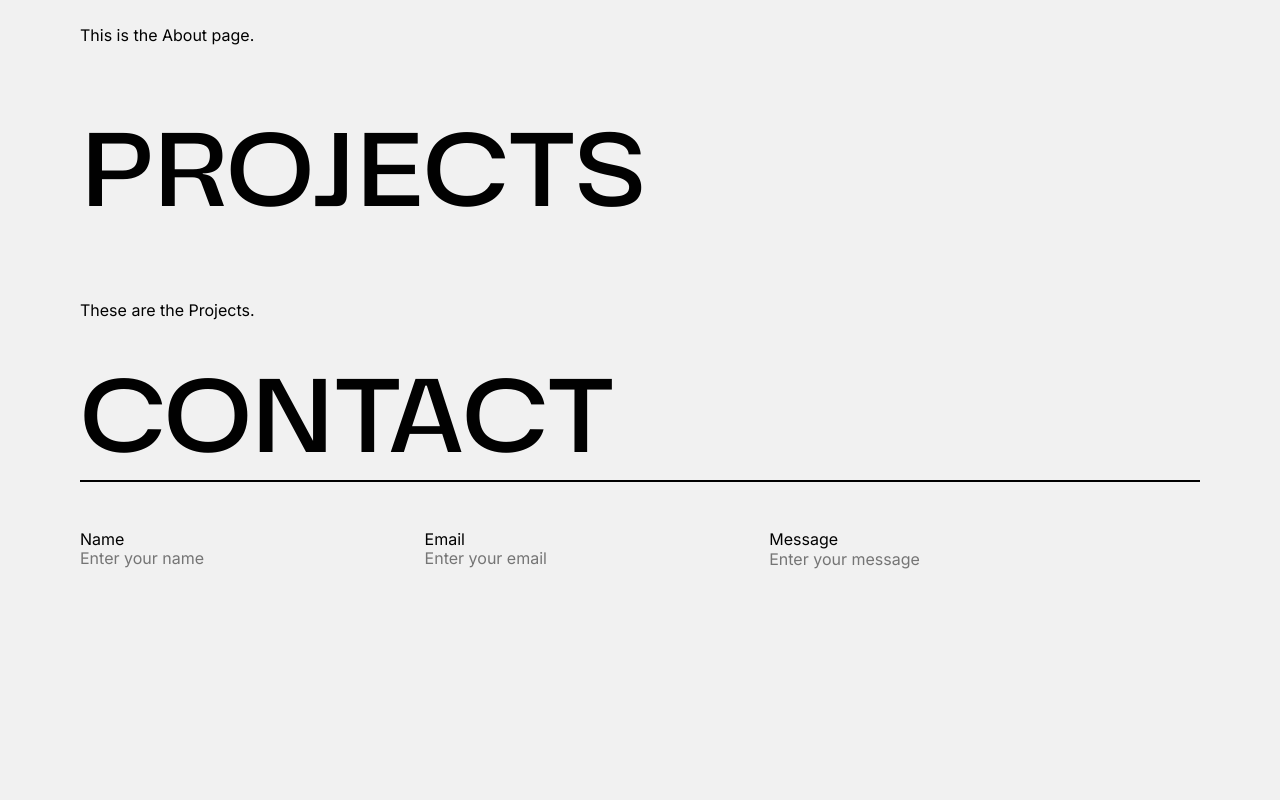
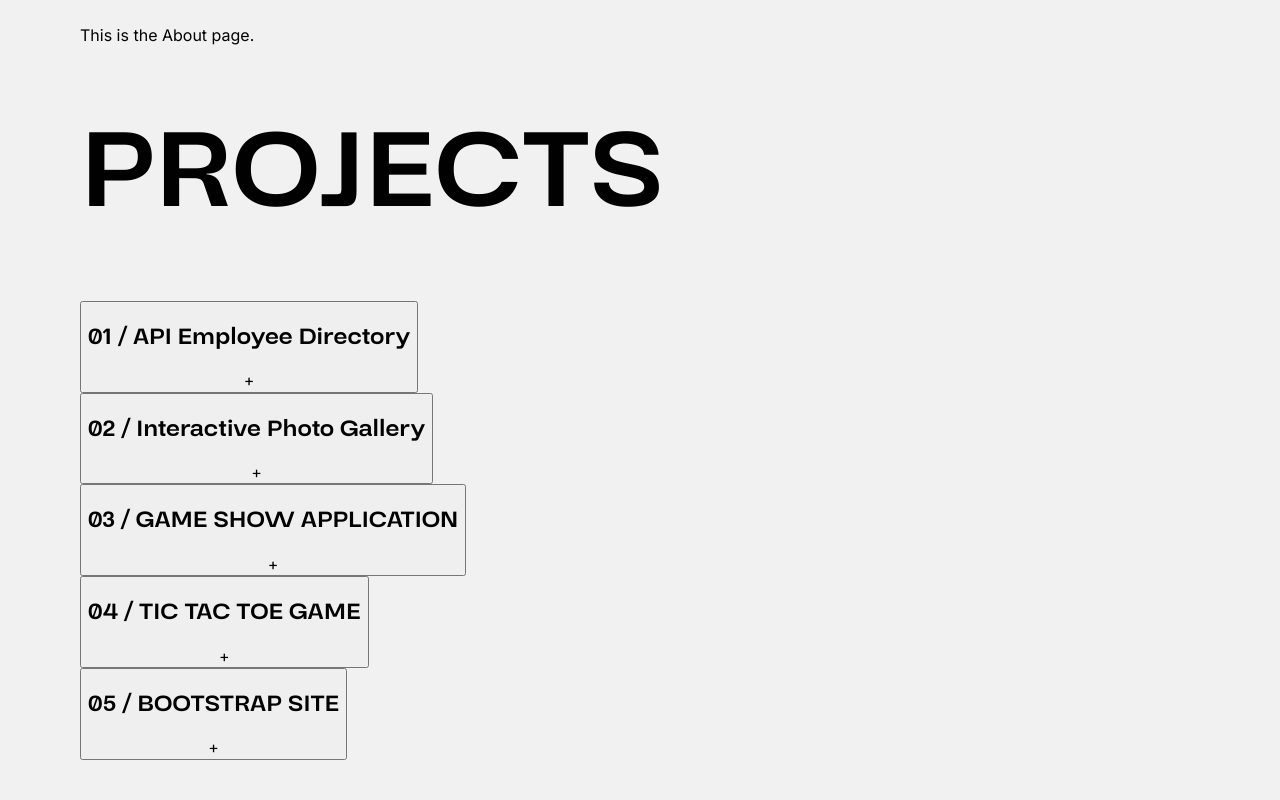
Before and after one commit to DShulkin/my-website, a React (Create React App) app: page / in a window 1280 px wide. Shown: the part 1020-1820 px from the top of the page. Built offline with nearby package versions, Linux system fonts and the light colour scheme.

Commit message:
accordion added

```diff
--- a/src/components/Projects.js
+++ b/src/components/Projects.js
@@ -1,12 +1,92 @@
+import React, { useState } from 'react'
+import projectsData from '../projects.json';
 import '../Projects.css'
 
 function Projects() {
+  const [openIndex, setOpenIndex] = useState(null)
+  const handleToggle = (id) => {
+    setOpenIndex( (prevIndex) => (prevIndex === id ? null : id))
+    /*
+      ----- Opening an accordion item: -----
+      if a user clicks on say the second accordion item, the condition prevIndex === id can be read as:
+      null === 2 which is false - setting the prevIndex to the index -  updating setOpenIndex to 2
+      |
+      |
+      v
+      setOpenIndex((prevIndex) => (null === 2 ? null : 2));
+
+
+      ----- Closing an accordion item: -----
+      (2 === id ? null : id)
+      If the users clicks the second accordion item to close it, can be read as (2 === 2 ? null : 2)
+      This evaluates to "true" setting the prevIndex value to null - updating setOpenIndex to null.
+
+      ----- -----
+      If a user clicks on say the third accordion item while the second accordion item is open,
+      the condition becomes: 2 === 3 which is false - udpating setOpenIndex to 3
+
+      --- Alt condtional logic: ---
+      condition can also be written as:
+      prevIndex !== id ? index : null
+    */
+  }
+
   return (
     <section id="projects">
-      <h1>Projects</h1>
-      <p>These are the Projects.</p>
+        <h1>Projects</h1>
+        <div className="accordion-container">
+          {projectsData.projects.map((project) => {
+            const isOpen = project.id === openIndex // if the index matches openIndex its true, if not, false.
+
+            return (
+              <div className="accordion-item" key={project.id}>
+                  <button
+                  className="accordion-header"
+                  aria-expanded={isOpen} // comes out to true or false - aria-expanded={false}
+                  aria-controls={`accordion-content ${project.id}`} // can be read as: aria-controls="accordion-content 2"
+                  onClick={() => handleToggle(project.id)}
+                  >
+                    <h2 className="accordion-title">{project.title}</h2>
+                    <span className={`accordion-icon ${isOpen ? 'open' : ''}`}>
+                      {isOpen ? '-' : '+'}
+                    </span>
+                  </button>
+                  <div
+                    id={`accordion-content-${project.id}`}
+                    className={`accordion-content ${isOpen ? 'open' : ''}`}
+                    role="region"
+                    aria-labelledby={`accordion-item-${project.id}`}
+                    hidden={!isOpen}
+                    >
+                      <p>{project.content}</p>
+                  </div>
+              </div>
+            )
+          })}
+        </div>
     </section>
   )
 }
 
+/*
+  when a user clicks to open an accordion item, the code can be read as:
+  const isOpen = 2 === 2 which results to "true"
+
+  openIndex is a piece of state that indicates which accordion item is open (or null if none are open).
+  So for the item whose id matches openIndex, isOpen will be true; for all other items, it’s false.
+  This comparison happens during each render. Each time state or props change, React re-runs the component
+  function, re-executes the .map(), and recalculates isOpen for each item.
+  const isOpen = project.id === openIndex; is evaluated for each description on every render.
+*/
+
+/*
+    const handleToggle = (id) => {
+    setOpenIndex((prevIndex) => (prevIndex === id ? null : id));
+    This function is called when a user interacts with (clicks) an accordion button.
+    The id passed to handleToggle identifies which accordion item is being toggled.
+    This id is passed via the onClick handler for the corresponding button:
+    onClick={() => handleToggle(id)}
+    The id comes from the map function's id - using it as its index value.
+*/
+
 export default Projects
--- a/src/index.css
+++ b/src/index.css
@@ -75,7 +75,7 @@ body, p, a {
 }
 
 h1, h2, h3, h4, h5, h6 {
-  font-family: 'StaraSemBd', 'Quattrocento Sans', sans-serif;
+  font-family: 'StaraBold', 'Quattrocento Sans', sans-serif;
 }
 
 /* h1 {
--- /dev/null
+++ b/src/projects.json
@@ -0,0 +1,29 @@
+{
+  "projects": [
+    {
+      "id": 1,
+      "title": "01  /  API Employee Directory",
+      "content": "Lorem ipsum dolor sit amet, consectetur adipiscing elit. Nullam a sapien elit. Phasellus porta orci a nisl luctus, a pulvinar quam lobortis."
+    },
+    {
+      "id": 2,
+      "title": "02  /  Interactive Photo Gallery",
+      "content": "Aliquam erat volutpat. Nam quis mi non nisi sollicitudin volutpat sit amet non nisi. Donec venenatis, lectus vel rutrum aliquet, nisl ante aliquam magna."
+    },
+    {
+      "id": 3,
+      "title": "03  /  GAME SHOW APPLICATION",
+      "content": "Curabitur id urna vitae magna euismod fermentum. Vestibulum eu erat at massa efficitur vestibulum. Quisque fringilla consequat facilisis."
+    },
+    {
+      "id": 4,
+      "title": "04  /  TIC TAC TOE GAME",
+      "content": "Sed id arcu varius, sollicitudin arcu non, feugiat mi. Maecenas vitae sem at justo tempus dapibus. Nam tincidunt libero at malesuada finibus."
+    },
+    {
+      "id": 5,
+      "title": "05  /  BOOTSTRAP SITE",
+      "content": "Proin nec dui molestie, dignissim lorem non, ultrices enim. Nulla facilisi. Quisque vitae purus consequat, pretium sapien eget, finibus odio."
+    }
+  ]
+}
```
Also changed, not shown: nodemailer-backend/package.json (added, +19 -0 lines), 1 other file (tests, documents, lock files or other folders).
